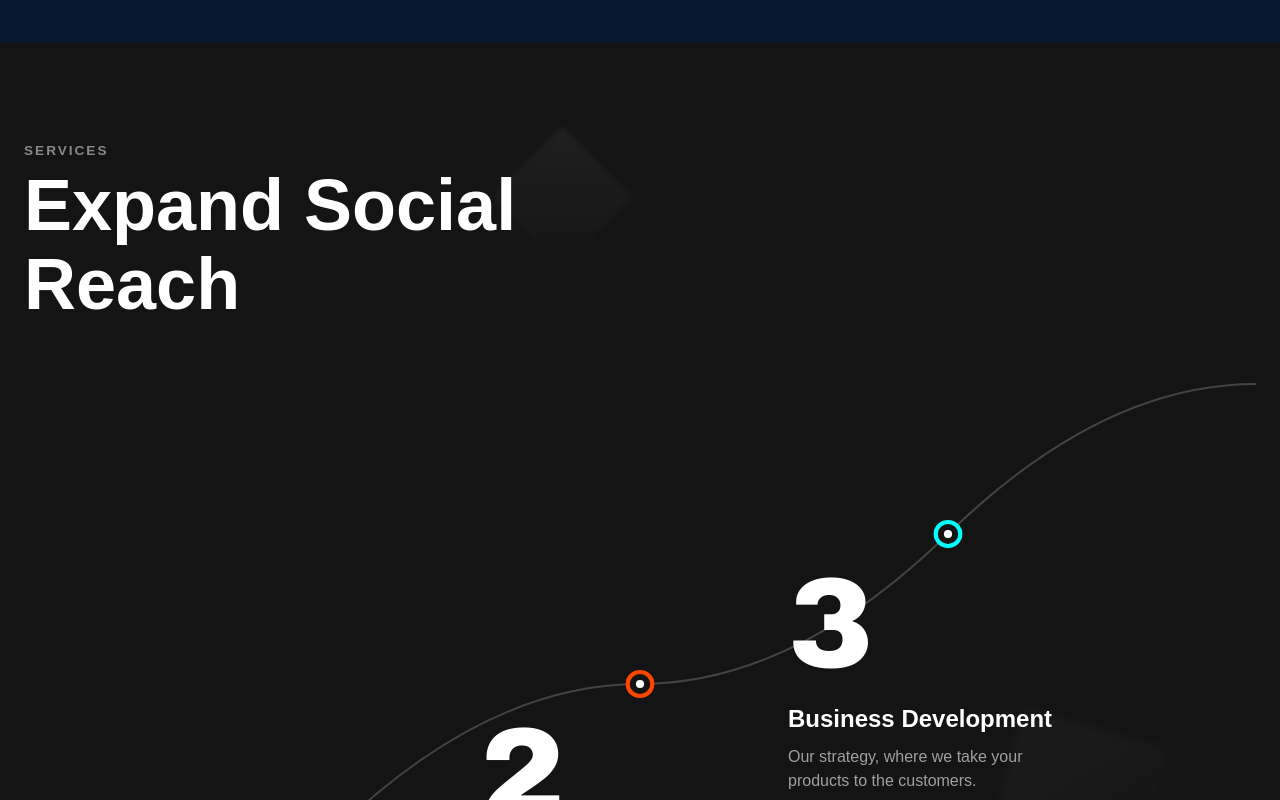
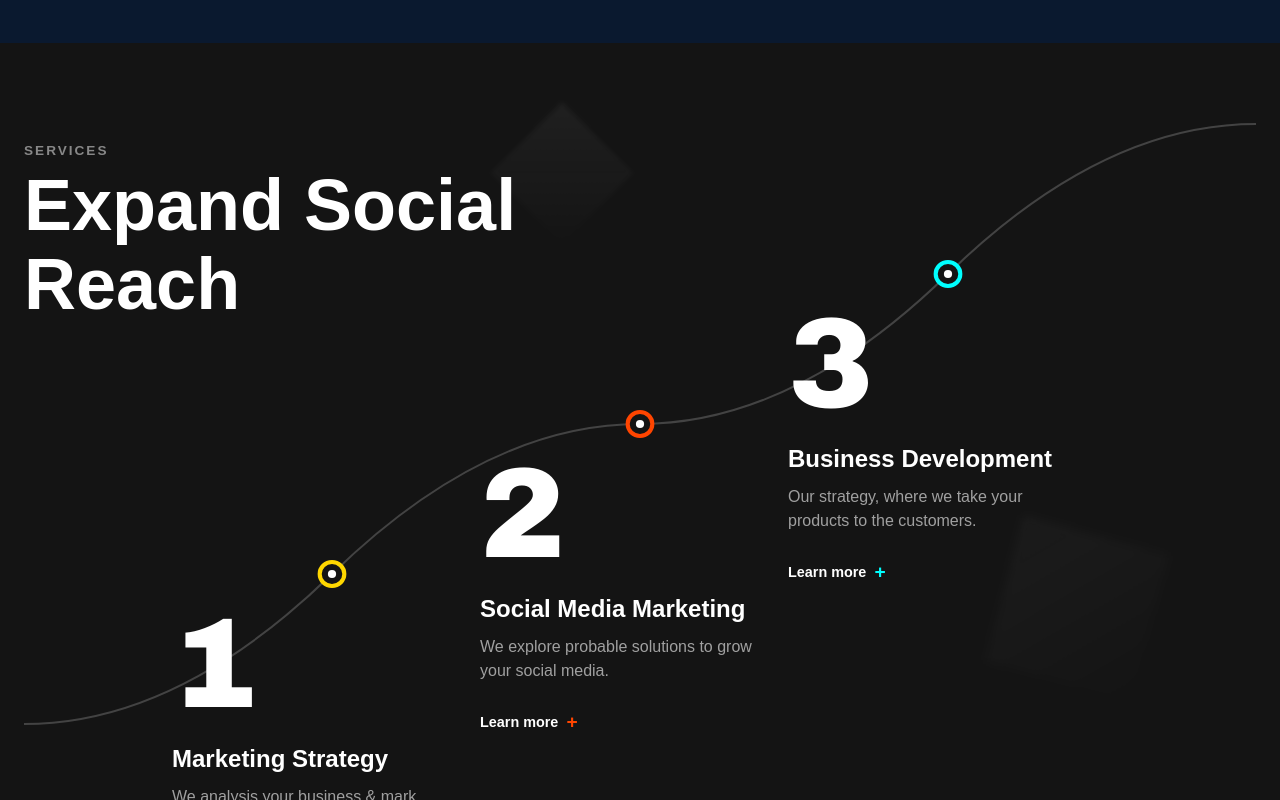
Before and after one commit to PiotrFijalkowski/pollos_website, a Next.js app: page / in a window 1280 px wide. Shown: the part 2180-2980 px from the top of the page. Built offline with nearby package versions, Linux system fonts and the light colour scheme.

Commit message:
fix: reduce vertical gap between title and process steps

```diff
--- a/src/components/Process/Process.styles.ts
+++ b/src/components/Process/Process.styles.ts
@@ -52,8 +52,10 @@ export const HeaderGroup = styled.div`
   display: flex;
   flex-direction: column;
   gap: 8px;
-  margin-bottom: 60px;
+  margin-bottom: 0; /* Removed margin */
   max-width: 600px;
+  position: relative;
+  z-index: 2; /* Ensure title stays on top */
 `;
 
 export const Subtitle = styled.span`
@@ -83,9 +85,11 @@ export const StepsWrapper = styled.div`
   display: flex;
   flex-direction: column;
   gap: 60px;
+  margin-top: -150px; /* Pull up by 150px */
 
   @media (min-width: 1024px) {
     display: block;
+    margin-top: -200px; /* Pull up more on desktop to match user request */
   }
 `;
 
```
